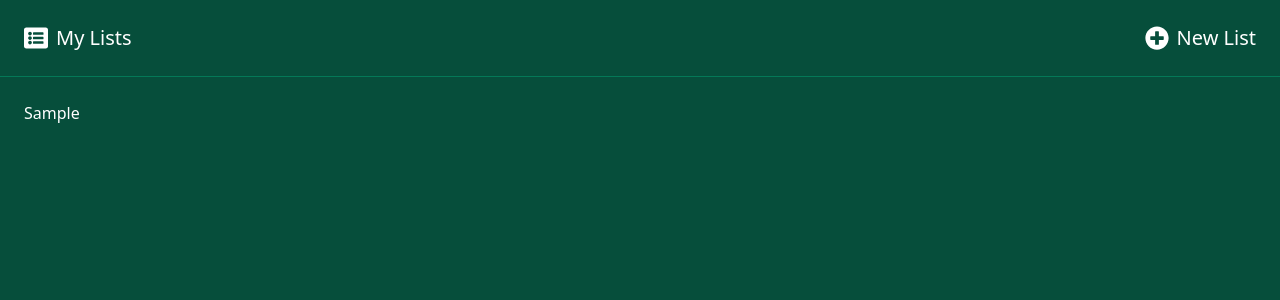
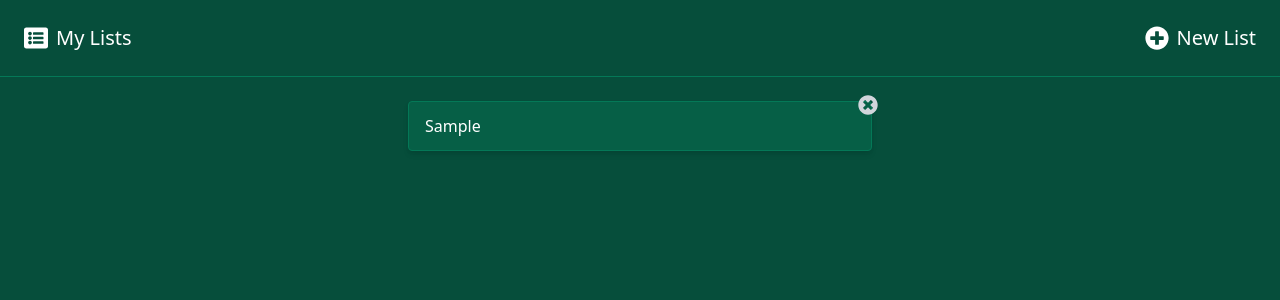
Before and after one commit to Digital-Masterpiece/grocerieslist.app, a Vue app: page /new in a window 1280 px wide. Both pictures are taken after typing "Sample" into the empty fields and a click on the button "Create". Shown: the top 300 px of the page. Built offline with nearby package versions, Linux system fonts and the light colour scheme.

Commit message:
list deletion

```diff
--- a/src/App.vue
+++ b/src/App.vue
@@ -20,6 +20,6 @@ html {
   @apply bg-green-900 text-white font-light;
 }
 .main {
-  @apply p-6;
+  @apply p-6 w-full max-w-lg mx-auto;
 }
 </style>
--- a/src/components/NewListForm.vue
+++ b/src/components/NewListForm.vue
@@ -1,7 +1,7 @@
 <template>
   <form @submit.prevent="createList(name)">
     <label for="name">List Name</label>
-    <input type="text" id="name" v-model="name" class="text-black">
+    <input type="text" id="name" v-model="name" class="text-black" required>
     <button type="submit">Create</button>
   </form>
 </template>
--- a/src/main.js
+++ b/src/main.js
@@ -7,9 +7,9 @@ import router from './router'
 import store from './store'
 
 import { library } from '@fortawesome/fontawesome-svg-core'
-import { faPlusCircle, faListAlt } from '@fortawesome/free-solid-svg-icons'
+import { faPlusCircle, faListAlt, faTimesCircle } from '@fortawesome/free-solid-svg-icons'
 import { FontAwesomeIcon } from '@fortawesome/vue-fontawesome'
-library.add(faPlusCircle, faListAlt)
+library.add(faPlusCircle, faListAlt, faTimesCircle)
 
 createApp(App)
     .component('font-awesome-icon', FontAwesomeIcon)
--- a/src/store/index.js
+++ b/src/store/index.js
@@ -20,6 +20,9 @@ export default createStore({
             } else {
                 state.lists.push(payload.list)
             }
+        },
+        removeList(state, index) {
+            state.lists.splice(index, 1)
         }
     },
     actions: {
@@ -33,6 +36,14 @@ export default createStore({
         },
         updateList(context, {index, list}) {
             context.commit('mutateList', {index: index, list: list})
+        },
+        deleteList(context, index) {
+            return new Promise(resolve => {
+                setTimeout(() => {
+                    context.commit('removeList', index)
+                    resolve()
+                }, 100)
+            })
         }
     },
     modules: {}
--- a/src/views/Home.vue
+++ b/src/views/Home.vue
@@ -2,10 +2,15 @@
   <div>
     <h1 class="sr-only">Welcome!</h1>
     <p v-if="lists.length === 0">Create a new list to get started!</p>
-    <div v-else>
-      <router-link v-for="(list, index) in lists" :key="index" :to="{name: 'List', params: {index: index}}">
-        <div>{{ list.name }}</div>
-      </router-link>
+    <div v-else class="list-container">
+      <div v-for="(list, index) in lists" :key="index" class="list-link__container">
+        <router-link :to="{name: 'List', params: {index: index}}" class="list-link">
+          <div>{{ list.name }}</div>
+        </router-link>
+        <button @click="deleteList(index)" class="list-link__delete">
+          <font-awesome-icon icon="times-circle"/>
+        </button>
+      </div>
     </div>
   </div>
 </template>
@@ -15,6 +20,42 @@ import { mapState } from 'vuex'
 export default {
   computed: mapState({
     lists: state => state.lists
-  })
+  }),
+  methods: {
+    deleteList(index) {
+      if (confirm('Are you sure you want to delete ' + this.$store.state.lists[0].name + '?')) {
+        this.$store.dispatch('deleteList', index).then(() => {
+          console.log(this.$store.state.lists)
+        })
+      }
+    }
+  },
+
 }
 </script>
+
+<style lang="scss">
+.list-container {
+  @apply grid gap-4
+}
+
+.list-link {
+  @apply flex justify-between items-center p-4 border border-green-700 rounded bg-green-800 shadow-md transition duration-200 ease-in-out font-normal;
+
+  &__container {
+    @apply relative leading-none;
+  }
+
+  &:hover, &:focus {
+    @apply bg-green-700 border-green-600;
+  }
+
+  &__delete {
+    @apply flex justify-center items-center text-xl absolute top-0 right-0 -mt-3 -mr-3 rounded-full h-8 w-8 text-gray-300 transition duration-200 ease-in-out;
+
+    &:hover, &:focus {
+      @apply text-red-400;
+    }
+  }
+}
+</style>
```
